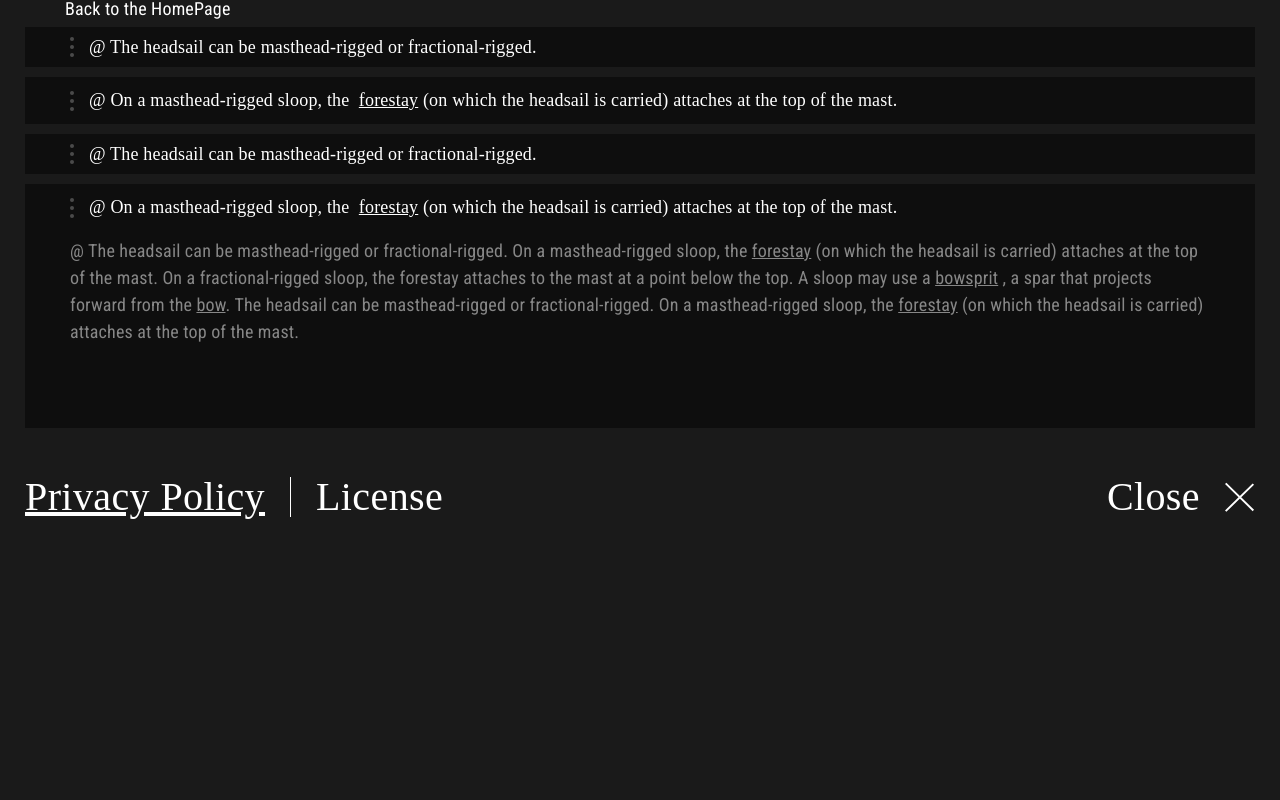
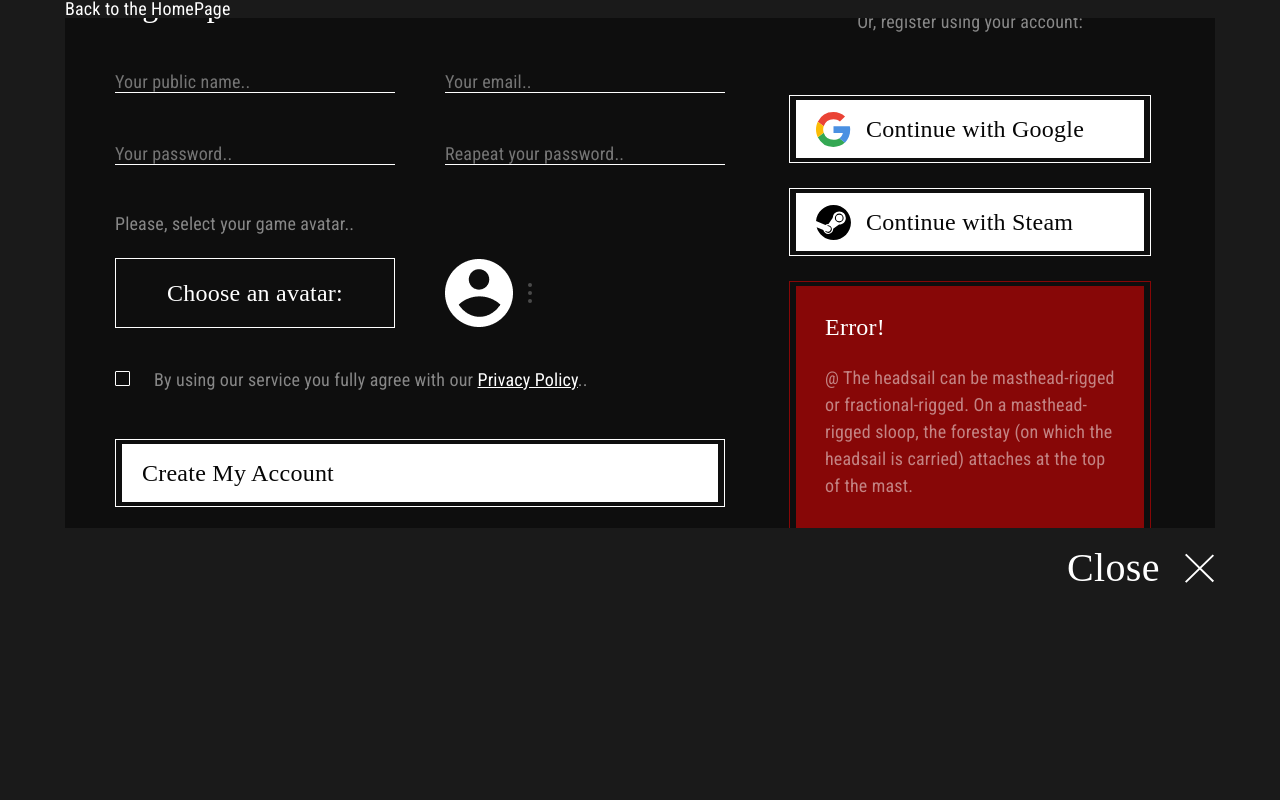
Before and after one commit to MartinLilt/one-pirate-peso-game, a Next.js app in the folder docker/front-site/: page / in a window 1280 px wide. Shown: the top 800 px of the page. Built offline with nearby package versions, Linux system fonts and the light colour scheme; a web font is replaced by a local one.

Commit message:
adaptive SingUpForm

```diff
--- a/docker/front-site/app/layout.js
+++ b/docker/front-site/app/layout.js
@@ -9,9 +9,9 @@ import PrivPolLic from "../components/homeSections/PrivPolLic/PrivPolLic";
 import LogInForm from "../components/homeSections/LogInForm/LogInForm";
 
 export default function RootLayout({ children }) {
-  const [activeSignUp, setActiveSignUp] = useState(false);
+  const [activeSignUp, setActiveSignUp] = useState(true);
   const [activeLogIn, setActiveLogIn] = useState(false);
-  const [activePriv, setActivePriv] = useState(true);
+  const [activePriv, setActivePriv] = useState(false);
   return (
     <html>
       <head>
--- a/docker/front-site/components/homeSections/PrivPolLic/PrivPolLic.module.scss
+++ b/docker/front-site/components/homeSections/PrivPolLic/PrivPolLic.module.scss
@@ -167,7 +167,7 @@
     background-color: #fff;
     margin-right: 10px;
     margin-left: 10px;
-    @media screen and (min-width: 1200px) {
+    @media screen and (min-width: 768px) {
       height: 40px;
       margin-right: 25px;
       margin-left: 25px;
--- a/docker/front-site/components/homeSections/SignUpForm/SignUpForm.jsx
+++ b/docker/front-site/components/homeSections/SignUpForm/SignUpForm.jsx
@@ -104,8 +104,8 @@ const SignUpForm = ({ active, setActive }) => {
               </button>
               <div className={s.signup__avatar_img}>
                 <Image src={noAvatar} width={68} height={68} alt="X" />
+                <ThreeDots />
               </div>
-              <ThreeDots />
             </div>
           </div>
           <div className={s.signup__checkbox}>
@@ -122,11 +122,13 @@ const SignUpForm = ({ active, setActive }) => {
               />
               <span className={s.signup__checkbox_sqcheck}>&#10004;</span>
               <span className={s.signup__checkbox_sq}></span>
-              By using our service you fully agree with our&nbsp;
-              <a href="#" className={s.signup__labeltext}>
-                Privacy Policy
-              </a>
-              ..
+              <p>
+                By using our service you fully agree with our&nbsp;
+                <a href="#" className={s.signup__labeltext}>
+                  Privacy Policy
+                </a>
+                ..
+              </p>
             </label>
           </div>
           <button className={s.signup__btn_submit}>
--- a/docker/front-site/components/homeSections/SignUpForm/SignUpForm.module.scss
+++ b/docker/front-site/components/homeSections/SignUpForm/SignUpForm.module.scss
@@ -1,38 +1,51 @@
 .signup {
-  display: none;
+  @media screen and (min-width: 768px) {
+  }
   @media screen and (min-width: 1200px) {
-    display: block;
     padding-bottom: 50px;
-
+  }
   &__signup {
     display: flex;
+    flex-direction: column;
+    align-items: center;
     background-color: var(--accent-background);
-      padding: 50px;
-      width: 100%;
-      height: calc( 100vh - 290px);
+    padding: 20px;
+    height: calc(100vh - 130px);
     max-height: 620px;
     overflow: hidden;
     overflow-y: scroll;
 
+    @media screen and (min-width: 768px) {
+      padding: 25px;
+    }
+    @media screen and (min-width: 1200px) {
+      flex-direction: row;
+      height: calc(100vh - 290px);
+      padding: 50px;
+    }
+
     &::-webkit-scrollbar {
       width: 10px;
-        background-color:  var(--accent-background);
+      background-color: var(--accent-background);
     }
     &::-webkit-scrollbar-thumb {
       border-radius: 10px;
-        background-color:  var(--accent-background);
-        &:hover{
-          background-color:  var(--error-color);
+      background-color: var(--accent-background);
+      &:hover {
+        background-color: var(--error-color);
       }
     }
 
     &::-webkit-scrollbar-track {
-        background-color:  var(--accent-background);
+      background-color: var(--accent-background);
     }
   }
 
   &__form {
+    // margin: 0 auto;
+    @media screen and (min-width: 1200px) {
       margin-right: 64px;
+    }
   }
 
   &__title {
@@ -43,42 +56,82 @@
 
   &__input_fields {
     display: grid;
+    gap: 50px;
+    grid-template-columns: repeat(1, 1fr);
+    margin-bottom: 50px;
+    width: 240px;
+    @media screen and (min-width: 768px) {
+      width: 678px;
+    }
+    @media screen and (min-width: 1200px) {
       grid-template-columns: repeat(2, 1fr);
-      gap: 50px;
       width: 610px;
-      margin-bottom: 50px;
+    }
   }
 
   &__input {
     border-bottom: 1px solid var(--accent-element-color);
-      width: 280px;
     background-color: transparent;
     color: var(--opacity-font-2);
+    width: 240px;
+    @media screen and (min-width: 768px) {
+      width: 678px;
+    }
+    @media screen and (min-width: 1200px) {
+      width: 280px;
+    }
   }
 
   &__avatar {
     display: flex;
     flex-direction: column;
+
+    &_img {
+      display: flex;
+      margin-right: 15px;
+      align-items: center;
+      margin-bottom: 50px;
+      @media screen and (min-width: 768px) {
+        margin-bottom: 0;
+      }
+    }
   }
 
   &__avatar_text {
+    font-size: 14px;
+    margin-bottom: 25px;
     color: var(--opacity-font-2);
-      margin-bottom: 25px;
+
+    @media screen and (min-width: 768px) {
+      font-size: 18px;
+    }
   }
 
   &__avatar_choose {
     display: flex;
+    flex-direction: column;
+
+    @media screen and (min-width: 768px) {
+      flex-direction: row;
       align-items: center;
       margin-bottom: 43px;
     }
+  }
 
   &__avatar_btn {
-      font-size: 24px;
     font-family: var(--accent-font);
     background-color: transparent;
     border: 1px solid var(--accent-element-color);
+    width: 240px;
+    padding: 24px 26px;
+    margin-bottom: 25px;
+    @media screen and (min-width: 768px) {
+      font-size: 24px;
       padding: 22px 36px;
+      margin-bottom: 0;
       margin-right: 50px;
+      width: 280px;
+    }
   }
 
   &__checkbox {
@@ -86,16 +139,31 @@
   }
 
   &__checklabel {
-      color: var(--opacity-font-2);
     padding-left: 40px;
     align-content: center;
     display: flex;
-
+    width: 240px;
     position: relative;
+    @media screen and (min-width: 768px) {
+      width: 100%;
+    }
+    p {
+      color: var(--opacity-font-2);
+      font-size: 14px;
+      width: 201px;
+      @media screen and (min-width: 768px) {
+        font-size: 18px;
+        width: 100%;
+      }
+    }
   }
   &__labeltext {
     color: var(--main-font-color);
     text-decoration: underline;
+    font-size: 14px;
+    @media screen and (min-width: 768px) {
+      font-size: 18px;
+    }
   }
 
   &__check {
@@ -140,28 +208,49 @@
     font-family: var(--accent-font);
     margin-right: 25px;
   }
+  &__img {
+    margin-right: 15px;
+  }
 
   &__bottom {
+    display: none;
+    @media screen and (min-width: 1200px) {
       display: flex;
       align-items: center;
       justify-content: flex-end;
       padding-top: 20px;
     }
+  }
 
   &__btn_submit {
     background-color: transparent;
-      width: 610px;
+    width: 240px;
     border: 1px solid var(--accent-element-color);
     padding: 4px 6px;
     margin-bottom: 50px;
+    @media screen and (min-width: 768px) {
+      width: 678px;
+    }
+    @media screen and (min-width: 1200px) {
+      width: 610px;
+    }
   }
 
   &__btn_account {
     background-color: transparent;
-      width: 362px;
+    width: 240px;
     border: 1px solid var(--accent-element-color);
     padding: 4px 6px;
     margin-bottom: 25px;
+    &:last-child{
+      margin-bottom: 50px;
+    }
+    @media screen and (min-width: 768px) {
+      width: 100%;
+    }
+    @media screen and (min-width: 1200px) {
+      width: 362px;
+    }
   }
   &__text_error {
     margin-bottom: 25px;
@@ -170,28 +259,30 @@
   &__text_submit {
     background-color: var(--accent-element-color);
     color: var(--main-element-color);
-      font-size: 24px;
+    font-size: 18px;
     font-family: var(--accent-font);
     padding: 17px 20px;
     display: flex;
     text-align: start;
     display: flex;
     align-items: center;
+    @media screen and (min-width: 768px) {
+      font-size: 24px;
+    }
   }
   &__text_auth {
     background-color: var(--accent-element-color);
     color: var(--main-element-color);
-      font-size: 24px;
+    font-size: 14px;
     font-family: var(--accent-font);
-      padding: 11.5px 20px;
+    padding: 12px 12px;
     display: flex;
     text-align: start;
-      display: flex;
     align-items: center;
+    @media screen and (min-width: 768px) {
+      font-size: 24px;
+      padding: 11.5px 20px;
     }
-
-    &__img {
-      margin-right: 15px;
   }
 
   &__account {
@@ -201,19 +292,38 @@
   }
 
   &__text_reg {
+    margin-bottom: 25px;
+    color: var(--opacity-font-2);
+    font-size: 14px;
+    @media screen and (min-width: 768px) {
+      margin-bottom: 50px;
+      font-size: 18px;
+    }
+    @media screen and (min-width: 1200px) {
       margin-bottom: 64px;
-      color: var(--opacity-font-2);
+    }
   }
 
   &__error {
-      width: 362px;
+    width: 240px;
     background-color: transparent;
     border: 1px solid var(--error-color);
     padding: 4px 6px;
+    margin-top: 25px;
+    @media screen and (min-width: 768px) {
+      width: 678px;
+    }
+    @media screen and (min-width: 1200px) {
+      margin-top: 0;
+      width: 362px;
+    }
   }
   &__error_text {
+    padding: 23px;
+    background-color: var(--error-color);
+    @media screen and (min-width: 1200px) {
       padding: 29px;
-      background-color: var(--error-color);
+    }
   }
 
   &__title_error {
@@ -225,6 +335,9 @@
   &__text_err {
     color: var(--opacity-font-2);
     line-height: 1.5;
+    font-size: 14px;
+    @media screen and (min-width: 768px) {
+      font-size: 18px;
     }
   }
 }
--- a/docker/front-site/styles/globals.scss
+++ b/docker/front-site/styles/globals.scss
@@ -76,7 +76,7 @@ body {
   padding-left: 20px;
   padding-right: 20px;
 
-  @media screen and (min-width: 768px) {
+  @media screen and (min-width: 1200px) {
     margin-left: auto;
     margin-right: auto;
     padding-left: 25px;
```
Lines whose indentation alone changed are shown as unchanged.
